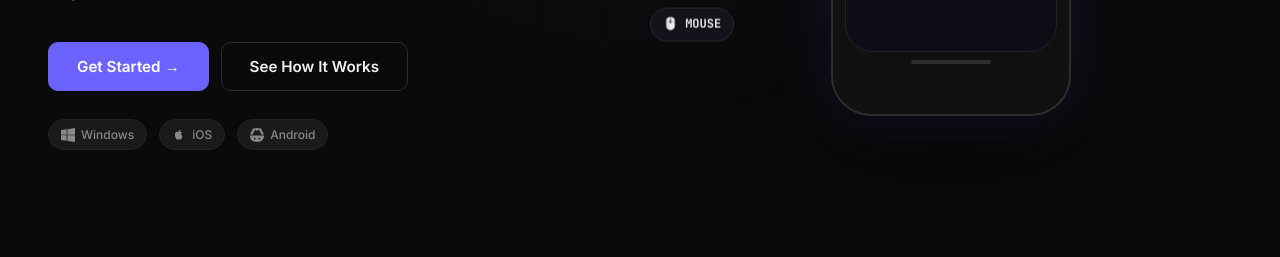
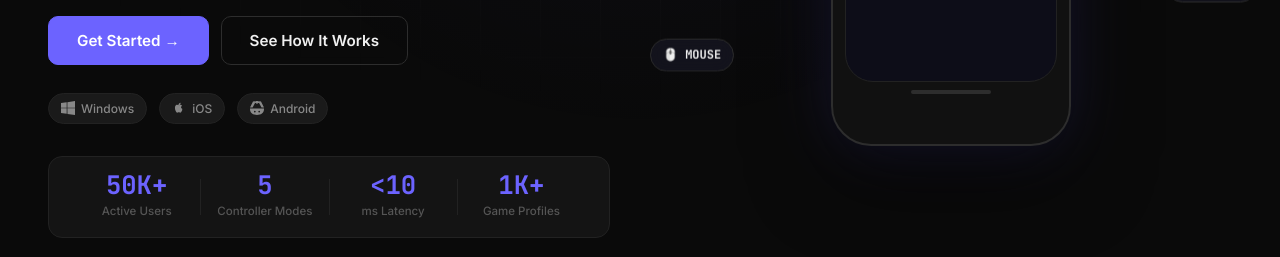
Before and after one commit to KMCR41207/Hyperpulse-Controller, a plain HTML site: page index.html in a window 1280 px wide. Shown: the part 543-800 px from the top of the page. Drawn offline with Linux system fonts and the light colour scheme.

Commit message:
feat: add hero stats bar with animated number counters

```diff
--- a/app.js
+++ b/app.js
@@ -991,3 +991,24 @@ document.querySelectorAll?.('.joystick-base, .trackpad-surface');
 document.addEventListener('contextmenu', e => {
   if (e.target.closest?.('.joystick-base') || e.target.closest?.('.trackpad-surface')) e.preventDefault();
 });
+
+/* ---- HERO STATS COUNTER ANIMATION ---- */
+function animateCounters() {
+  document.querySelectorAll('.hs-num[data-target]').forEach(el => {
+    const target = parseInt(el.dataset.target);
+    const duration = 1800;
+    const step = target / (duration / 16);
+    let current = 0;
+    const timer = setInterval(() => {
+      current = Math.min(current + step, target);
+      el.textContent = current >= 1000 ? Math.round(current/1000)+'K+' : Math.round(current)+'';
+      if (current >= target) clearInterval(timer);
+    }, 16);
+  });
+}
+// Trigger once hero is visible
+const heroObserver = new IntersectionObserver(entries => {
+  if (entries[0].isIntersecting) { animateCounters(); heroObserver.disconnect(); }
+}, { threshold: 0.3 });
+const heroEl = document.getElementById('hero');
+if (heroEl) heroObserver.observe(heroEl);
--- a/index.html
+++ b/index.html
@@ -71,6 +71,15 @@
         <span class="compat-tag"><svg viewBox="0 0 24 24" fill="currentColor" width="14" height="14"><path d="M0 3.449L9.75 2.1v9.451H0m10.949-9.602L24 0v11.4H10.949M0 12.6h9.75v9.451L0 20.699M10.949 12.6H24V24l-12.9-1.801"/></svg> Windows</span>
         <span class="compat-tag"><svg viewBox="0 0 24 24" fill="currentColor" width="14" height="14"><path d="M17.523 15.341c-.343.9-.504 1.3-.943 2.096-.612 1.12-1.476 2.516-2.546 2.528-.953.011-1.198-.622-2.49-.615-1.29.007-1.56.628-2.515.617-1.068-.012-1.886-1.282-2.499-2.403-1.716-3.144-1.895-6.836-.837-8.795.755-1.386 1.946-2.198 3.072-2.198 1.144 0 1.863.627 2.808.627.92 0 1.48-.628 2.804-.628 1.003 0 2.066.547 2.821 1.491-2.479 1.358-2.078 4.902.325 5.28zm-3.638-9.503c.598-.727.997-1.748.84-2.838-1.016.07-2.204.716-2.896 1.553-.63.764-.984 1.767-.808 2.831 1.109.033 2.258-.6 2.864-1.546z"/></svg> iOS</span>
         <span class="compat-tag"><svg viewBox="0 0 24 24" fill="currentColor" width="14" height="14"><path d="M17.523 0c.189 0 .378.007.565.021L12 5.174 6.012 0.021C6.2 0.007 6.389 0 6.577 0h10.946zM5.145 0.75L0 11.25h4.5l5.5-10.5H5.145zm13.91 0H14.2l5.5 10.5H24L18.855.75zM0 12.75v1.5C0 20.673 5.373 24 12 24s12-3.327 12-9.75v-1.5H0zm8.25 3.75a1.5 1.5 0 110 3 1.5 1.5 0 010-3zm7.5 0a1.5 1.5 0 110 3 1.5 1.5 0 010-3z"/></svg> Android</span>
+      </div>
+      <div class="hero-stats-bar">
+        <div class="hero-stat"><span class="hs-num" data-target="50000">0</span><span class="hs-label">Active Users</span></div>
+        <div class="hs-divider"></div>
+        <div class="hero-stat"><span class="hs-num">5</span><span class="hs-label">Controller Modes</span></div>
+        <div class="hs-divider"></div>
+        <div class="hero-stat"><span class="hs-num">&lt;10</span><span class="hs-label">ms Latency</span></div>
+        <div class="hs-divider"></div>
+        <div class="hero-stat"><span class="hs-num" data-target="1200">0</span><span class="hs-label">Game Profiles</span></div>
       </div>
     </div>
     <div class="hero-visual">
--- a/styles.css
+++ b/styles.css
@@ -914,3 +914,10 @@ textarea.form-input { resize: vertical; }
   .players-grid { grid-template-columns: repeat(2,1fr); }
   .room-code { font-size: 1.8rem; }
 }
+
+/* HERO STATS BAR */
+.hero-stats-bar { display:flex; align-items:center; gap:0; margin-top:32px; background:var(--bg-card); border:1px solid var(--border); border-radius:var(--radius-lg); padding:16px 24px; }
+.hero-stat { flex:1; text-align:center; }
+.hs-num { display:block; font-size:1.6rem; font-weight:900; font-family:var(--font-mono); color:var(--accent); line-height:1; }
+.hs-label { display:block; font-size:0.72rem; color:var(--text-d); margin-top:4px; font-weight:500; }
+.hs-divider { width:1px; height:36px; background:var(--border); flex-shrink:0; }
```
